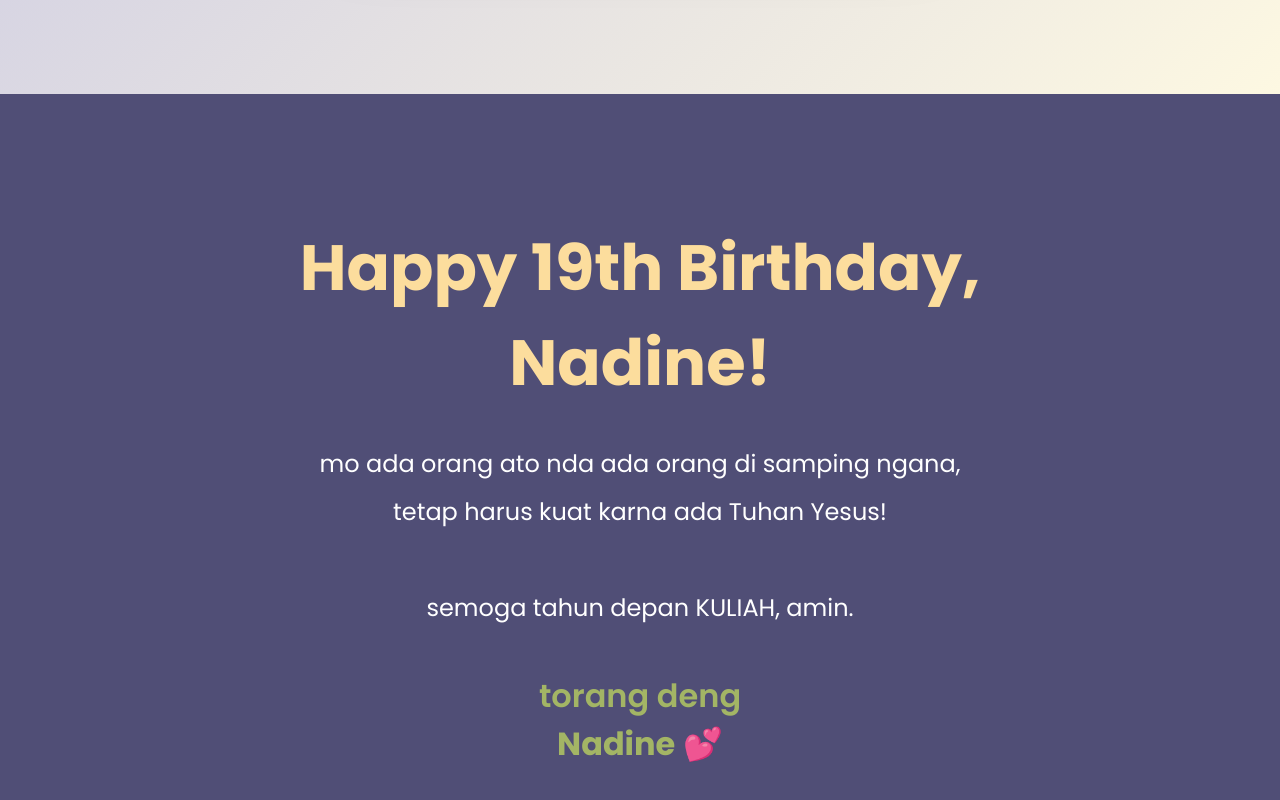
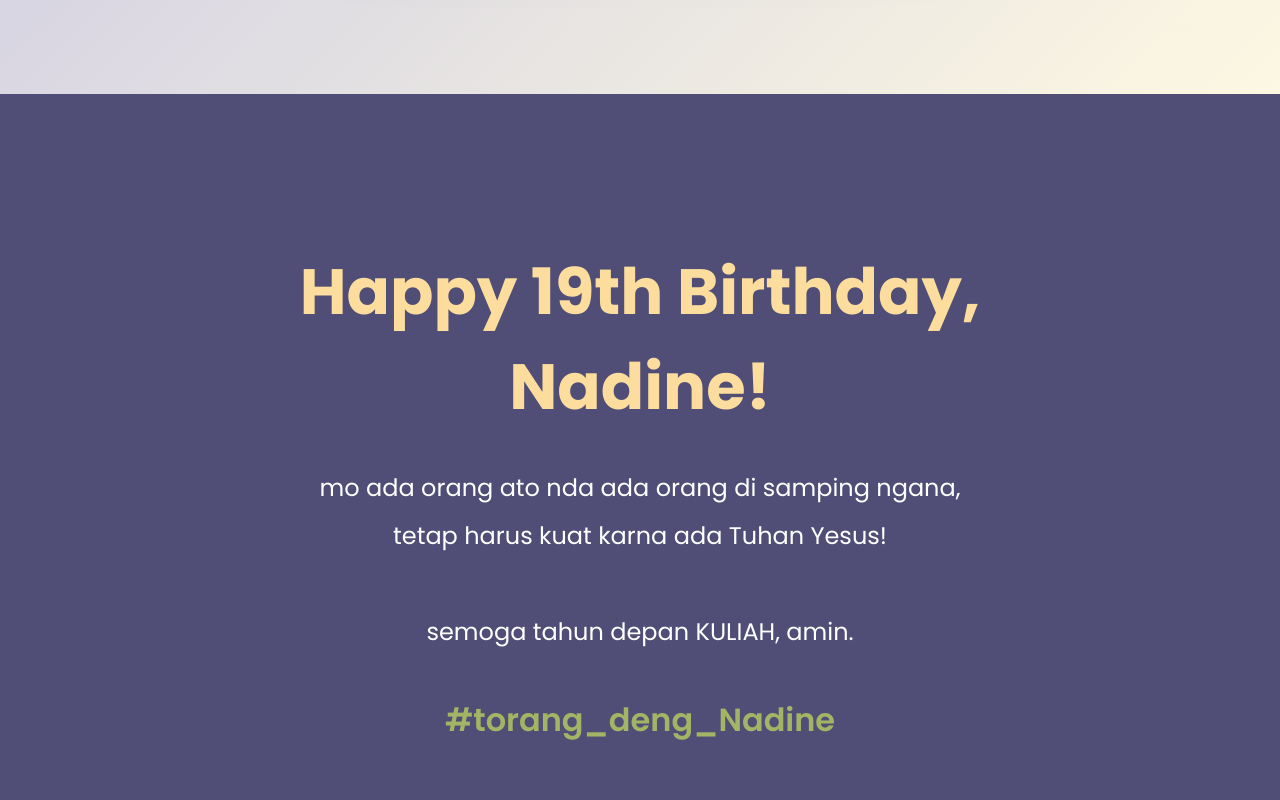
Before and after one commit to revaelzany/nadine-birthday, a plain HTML site: page index.html in a window 1280 px wide. Shown: the part 7337-8137 px from the top of the page. Drawn offline with Linux system fonts and the light colour scheme.

Commit message:
Update index.html

```diff
--- a/index.html
+++ b/index.html
@@ -727,8 +727,7 @@
                 semoga tahun depan KULIAH, amin.
             </p>
             <div class="final-signature">
-                torang deng<br>
-                <strong>Nadine</strong> <span class="heart">💕</span>
+                #torang_deng_Nadine
             </div>
         </div>
     </section>
```
